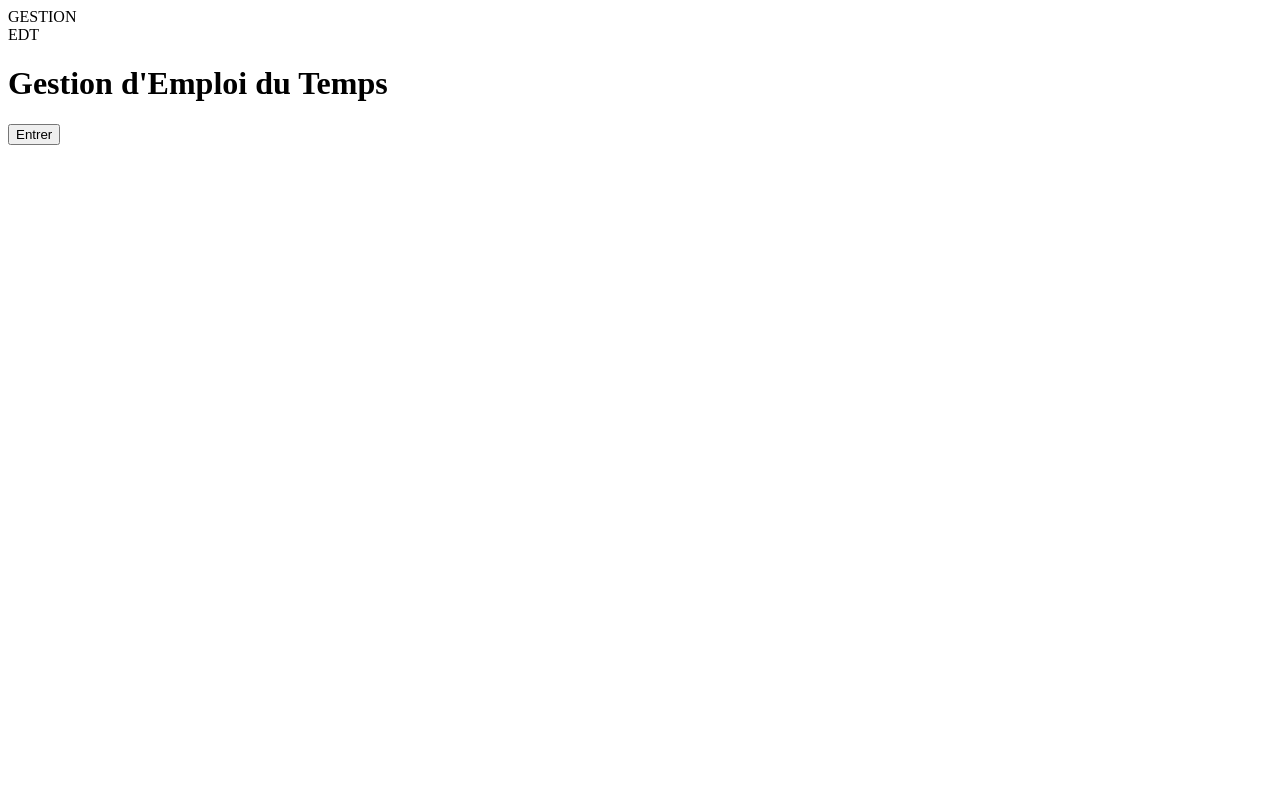
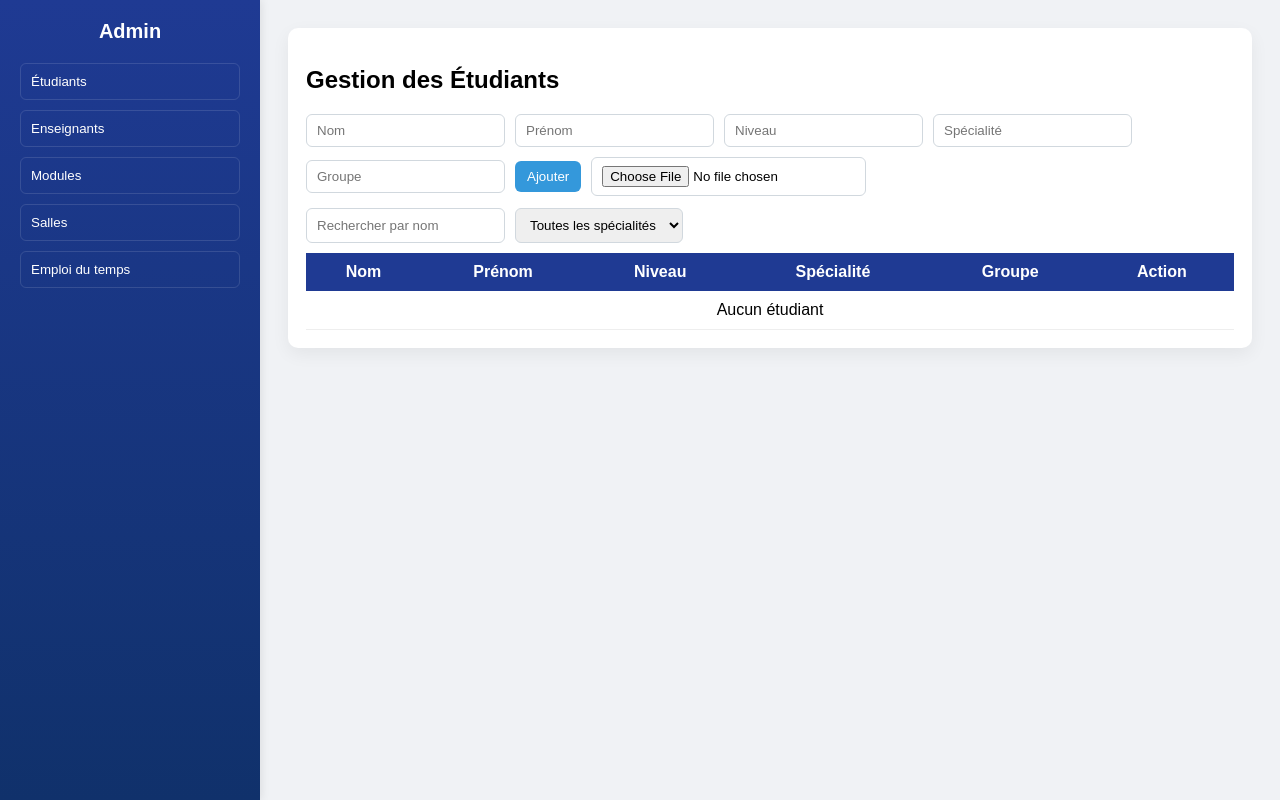
Before and after one commit to Boucherifi-Abderrahmane/mon-projet-react, a React (Vite) app: page /admine in a window 1280 px wide. Built offline with nearby package versions, Linux system fonts and the light colour scheme; the HTML template or start-up script is replaced by a standard one.

Commit message:
abderrahmane

```diff
--- a/src/App.jsx
+++ b/src/App.jsx
@@ -1,23 +1,72 @@
-import React from "react";
+// ...existing code...
+import "./App.css";
+import { useNavigate, Routes, Route } from "react-router-dom";
+import Admine from "./interface/Admine.jsx";
+import Chef from "./interface/Chef.jsx";
+import Enseignant from "./interface/Enseignant.jsx";
+import Etudiant from "./interface/Etudiant.jsx";
 
-export default function InterfaceAccueil() {
+function FormPage() {
+  const navigate = useNavigate();
+
+  const handleSubmit = (e) => {
+    e.preventDefault();
+    const formData = new FormData(e.target);
+    const matricule = (formData.get("matricule") || "").toString().trim().toUpperCase();
+
+    if (!matricule) {
+      alert("Veuillez saisir un matricule.");
+      return;
+    }
+
+    // règles de redirection selon le préfixe du matricule
+    if (/^ADM/.test(matricule)) {
+      navigate("/admine");
+    } else if (/^CH(E)?/.test(matricule) || /^CH/.test(matricule)) {
+      navigate("/chef");
+    } else if (/^EN/.test(matricule)) {
+      navigate("/enseignant");
+    } else if (/^ET/.test(matricule)) {
+      navigate("/etudiant");
+    } else {
+      // fallback : si aucune règle ne correspond, rester sur la page ou envoyer vers "/"
+      alert("Matricule non reconnu. Vérifiez le format.");
+      navigate("/");
+    }
+  };
+
   return (
-    <div className="min-h-screen flex flex-col items-center justify-center bg-gray-100 p-8 text-center">
-      <div className="mb-10">
-        <div className="w-32 h-32 bg-blue-500 rounded-full flex items-center justify-center shadow-lg">
-          <span className="text-white text-xl font-bold">GESTION
-            <br />EDT
-          </span>
+    <div className="form-center">
+      <form className="form-card" onSubmit={handleSubmit}>
+
+
+        <div className="form-group">
+          <label htmlFor="matricule">Matricule</label>
+          <input id="matricule" name="matricule" type="text" placeholder="Ex: ADM001, CH123, EN045, ET678" required />
         </div>
-      </div>
 
-      <h1 className="text-3xl font-bold text-gray-800 mb-6">
-        Gestion d'Emploi du Temps
-      </h1>
+        <div className="form-group">
+          <label htmlFor="password">Mot de passe</label>
+          <input id="password" name="password" type="password" placeholder="Votre mot de passe" required />
+        </div>
 
-      <button onClick={() => window.location.href = '/login' }className="bg-green-500 hover:bg-green-600 text-white py-3 px-10 rounded-xl text-lg font-semibold transition-all shadow-md">
-        Entrer
-      </button>
+        <div className="form-actions">
+          <button type="submit" className="btn">Valider</button>
+        </div>
+      </form>
     </div>
   );
 }
+
+export default function App() {
+  return (
+    <Routes>
+      <Route path="/" element={<FormPage />} />
+      <Route path="/admine" element={<Admine />} />
+      <Route path="/chef" element={<Chef />} />
+      <Route path="/enseignant" element={<Enseignant />} />
+      <Route path="/etudiant" element={<Etudiant />} />
+    </Routes>
+  );
+}
+// ...existing code...
--- /dev/null
+++ b/src/interface/Admine.css
@@ -0,0 +1,110 @@
+/* Layout */
+.layout {
+  display: flex;
+  min-height: 100vh;
+  background: #f0f2f5;
+  font-family: Arial, Helvetica, sans-serif;
+}
+
+/* Sidebar */
+.sidebar {
+  width: 220px;
+  background: linear-gradient(180deg,#1f3a93,#10316b);
+  color: white;
+  padding: 20px;
+  box-shadow: 2px 0 8px rgba(0,0,0,0.08);
+}
+.brand {
+  font-size: 20px;
+  font-weight: 700;
+  margin-bottom: 20px;
+  text-align: center;
+}
+.sidebar nav {
+  display: flex;
+  flex-direction: column;
+  gap: 10px;
+}
+.side-btn {
+  background: transparent;
+  border: 1px solid rgba(255,255,255,0.12);
+  color: white;
+  padding: 10px;
+  text-align: left;
+  border-radius: 6px;
+  cursor: pointer;
+}
+.side-btn:hover { background: rgba(255,255,255,0.06); }
+
+/* Content */
+.content {
+  flex: 1;
+  padding: 28px;
+}
+
+/* Card */
+.card {
+  background: white;
+  padding: 18px;
+  border-radius: 10px;
+  box-shadow: 0 6px 18px rgba(0,0,0,0.06);
+  margin-bottom: 20px;
+}
+
+/* Forms */
+.form-row {
+  display: flex;
+  flex-wrap: wrap;
+  gap: 10px;
+  align-items: center;
+  margin-bottom: 12px;
+}
+.form-row input, .filter-row input, select, .file-input {
+  padding: 8px 10px;
+  border-radius: 6px;
+  border: 1px solid #d1d8de;
+}
+.file-input { display: inline-block; }
+
+/* Filters */
+.filter-row { display:flex; gap:10px; margin-bottom: 8px; }
+
+/* Tables */
+.data-table {
+  width: 100%;
+  border-collapse: collapse;
+  margin-top: 10px;
+}
+.data-table thead th {
+  background: #1f3a93;
+  color: white;
+  padding: 10px;
+}
+.data-table td {
+  padding: 10px;
+  border-bottom: 1px solid #eee;
+  text-align: center;
+}
+
+/* Buttons */
+button {
+  padding: 8px 12px;
+  border-radius: 6px;
+  border: none;
+  background: #3498db;
+  color: white;
+  cursor: pointer;
+}
+button:hover { opacity: 0.95; }
+
+.btn-delete {
+  background: #e74c3c;
+}
+.btn-delete:hover { background: #c0392b; }
+
+/* Responsive */
+@media (max-width: 800px) {
+  .sidebar { display: none; }
+  .content { padding: 14px; }
+  .form-row { flex-direction: column; align-items: stretch; }
+}
--- a/src/interface/Admine.jsx
+++ b/src/interface/Admine.jsx
@@ -1,13 +1,50 @@
 import { useState } from "react";
+import "./Admine.css"; // adapte le chemin si besoin (ici admine.css à la racine src)
 
 export default function Admine() {
-  /******************** ETUDIANTS ********************/
+  const [page, setPage] = useState("etudiants");
+
+  return (
+    <div className="layout">
+      {/* SIDEBAR */}
+      <aside className="sidebar">
+        <div className="brand">Admin</div>
+        <nav>
+          <button className="side-btn" onClick={() => setPage("etudiants")}>Étudiants</button>
+          <button className="side-btn" onClick={() => setPage("enseignants")}>Enseignants</button>
+          <button className="side-btn" onClick={() => setPage("modules")}>Modules</button>
+          <button className="side-btn" onClick={() => setPage("salles")}>Salles</button>
+          <button className="side-btn" onClick={() => setPage("emploi")}>Emploi du temps</button>
+        </nav>
+      </aside>
+
+      {/* CONTENU */}
+      <main className="content">
+        {page === "etudiants" && <GestionEtudiants />}
+        {page === "enseignants" && <GestionEnseignants />}
+        {page === "modules" && <GestionModules />}
+        {page === "salles" && <Salles />}
+        {page === "emploi" && (
+          <div className="card">
+            <h2>Emploi du temps</h2>
+            <p>Page emploi du temps — à compléter (drag & drop possible).</p>
+          </div>
+        )}
+      </main>
+    </div>
+  );
+}
+
+/* ================= Gestion Étudiants ================= */
+function GestionEtudiants() {
   const [etudiants, setEtudiants] = useState([]);
   const [nom, setNom] = useState("");
   const [prenom, setPrenom] = useState("");
   const [niveau, setNiveau] = useState("");
   const [specialite, setSpecialite] = useState("");
   const [groupe, setGroupe] = useState("");
+  const [search, setSearch] = useState("");
+  const [filterSpec, setFilterSpec] = useState("");
 
   const ajouterEtudiant = () => {
     if (!nom || !prenom || !niveau || !specialite || !groupe) return;
@@ -15,22 +52,83 @@ export default function Admine() {
     setNom(""); setPrenom(""); setNiveau(""); setSpecialite(""); setGroupe("");
   };
 
-  const supprimerEtudiant = (id) => {
-    setEtudiants(etudiants.filter((e) => e.id !== id));
-  };
+  const supprimerEtudiant = (id) => setEtudiants(etudiants.filter(e => e.id !== id));
 
   const importerEtudiants = (e) => {
-    const file = e.target.files[0];
+    const file = e.target.files?.[0];
     if (!file) return;
     const reader = new FileReader();
-    reader.onload = (event) => setEtudiants(JSON.parse(event.target.result));
+    reader.onload = (ev) => {
+      try {
+        const data = JSON.parse(ev.target.result);
+        if (Array.isArray(data)) setEtudiants(data);
+      } catch (err) {
+        alert("Fichier JSON invalide");
+      }
+    };
     reader.readAsText(file);
   };
 
-  /******************** ENSEIGNANTS ********************/
+  // recherche + filtre
+  const visible = etudiants.filter(e =>
+    e.nom.toLowerCase().includes(search.toLowerCase()) &&
+    (filterSpec === "" || e.specialite === filterSpec)
+  );
+
+  // options spécialités dynamiques
+  const specs = Array.from(new Set(etudiants.map(e => e.specialite))).filter(Boolean);
+
+  return (
+    <div className="card">
+      <h2>Gestion des Étudiants</h2>
+
+      <div className="form-row">
+        <input placeholder="Nom" value={nom} onChange={(e) => setNom(e.target.value)} />
+        <input placeholder="Prénom" value={prenom} onChange={(e) => setPrenom(e.target.value)} />
+        <input placeholder="Niveau" value={niveau} onChange={(e) => setNiveau(e.target.value)} />
+        <input placeholder="Spécialité" value={specialite} onChange={(e) => setSpecialite(e.target.value)} />
+        <input placeholder="Groupe" value={groupe} onChange={(e) => setGroupe(e.target.value)} />
+        <button onClick={ajouterEtudiant}>Ajouter</button>
+        <input className="file-input" type="file" accept=".json" onChange={importerEtudiants} />
+      </div>
+
+      <div className="filter-row">
+        <input placeholder="Rechercher par nom" value={search} onChange={(e) => setSearch(e.target.value)} />
+        <select value={filterSpec} onChange={(e) => setFilterSpec(e.target.value)}>
+          <option value="">Toutes les spécialités</option>
+          {specs.map((s) => <option key={s} value={s}>{s}</option>)}
+        </select>
+      </div>
+
+      <table className="data-table">
+        <thead>
+          <tr><th>Nom</th><th>Prénom</th><th>Niveau</th><th>Spécialité</th><th>Groupe</th><th>Action</th></tr>
+        </thead>
+        <tbody>
+          {visible.length === 0 ? (
+            <tr><td colSpan="6">Aucun étudiant</td></tr>
+          ) : visible.map((e) => (
+            <tr key={e.id}>
+              <td>{e.nom}</td>
+              <td>{e.prenom}</td>
+              <td>{e.niveau}</td>
+              <td>{e.specialite}</td>
+              <td>{e.groupe}</td>
+              <td><button className="btn-delete" onClick={() => supprimerEtudiant(e.id)}>Supprimer</button></td>
+            </tr>
+          ))}
+        </tbody>
+      </table>
+    </div>
+  );
+}
+
+/* ================= Gestion Enseignants ================= */
+function GestionEnseignants() {
   const [enseignants, setEnseignants] = useState([]);
   const [nomEns, setNomEns] = useState("");
   const [prenomEns, setPrenomEns] = useState("");
+  const [search, setSearch] = useState("");
 
   const ajouterEnseignant = () => {
     if (!nomEns || !prenomEns) return;
@@ -38,141 +136,115 @@ export default function Admine() {
     setNomEns(""); setPrenomEns("");
   };
 
-  const supprimerEnseignant = (id) => {
-    setEnseignants(enseignants.filter((e) => e.id !== id));
-  };
+  const supprimerEnseignant = (id) => setEnseignants(enseignants.filter(e => e.id !== id));
 
   const importerEnseignants = (e) => {
-    const file = e.target.files[0];
+    const file = e.target.files?.[0];
     if (!file) return;
     const reader = new FileReader();
-    reader.onload = (event) => setEnseignants(JSON.parse(event.target.result));
+    reader.onload = (ev) => {
+      try {
+        const data = JSON.parse(ev.target.result);
+        if (Array.isArray(data)) setEnseignants(data);
+      } catch { alert("Fichier JSON invalide"); }
+    };
     reader.readAsText(file);
   };
 
-  /******************** MODULES ********************/
-  const [modules, setModules] = useState([]);
-  const [nomModule, setNomModule] = useState("");
-  const [ensResponsable, setEnsResponsable] = useState("");
-
-  const ajouterModule = () => {
-    if (!nomModule || !ensResponsable) return;
-    setModules([...modules, { id: Date.now(), nom: nomModule, enseignant: ensResponsable }]);
-    setNomModule(""); setEnsResponsable("");
-  };
-
-  const supprimerModule = (id) => {
-    setModules(modules.filter((m) => m.id !== id));
-  };
-
-  const importerModules = (e) => {
-    const file = e.target.files[0];
-    if (!file) return;
-    const reader = new FileReader();
-    reader.onload = (event) => setModules(JSON.parse(event.target.result));
-    reader.readAsText(file);
-  };
+  const visible = enseignants.filter(a => a.nom.toLowerCase().includes(search.toLowerCase()));
 
   return (
-    <div style={{ padding: "20px", fontFamily: "Arial" }}>
-      <h1 style={{ textAlign: "center" }}>Interface Administrateur</h1>
+    <div className="card">
+      <h2>Gestion des Enseignants</h2>
 
-      {/* ================= ETUDIANTS ================= */}
-      <h2>Gestion des Étudiants</h2>
-      <input placeholder="Nom" value={nom} onChange={(e) => setNom(e.target.value)} />
-      <input placeholder="Prénom" value={prenom} onChange={(e) => setPrenom(e.target.value)} />
-      <input placeholder="Niveau" value={niveau} onChange={(e) => setNiveau(e.target.value)} />
-      <input placeholder="Spécialité" value={specialite} onChange={(e) => setSpecialite(e.target.value)} />
-      <input placeholder="Groupe" value={groupe} onChange={(e) => setGroupe(e.target.value)} />
-      <button onClick={ajouterEtudiant}>Ajouter</button>
-      <input type="file" accept=".json" onChange={importerEtudiants} />
+      <div className="form-row">
+        <input placeholder="Nom" value={nomEns} onChange={(e) => setNomEns(e.target.value)} />
+        <input placeholder="Prénom" value={prenomEns} onChange={(e) => setPrenomEns(e.target.value)} />
+        <button onClick={ajouterEnseignant}>Ajouter</button>
+        <input className="file-input" type="file" accept=".json" onChange={importerEnseignants} />
+      </div>
 
-      <table border="1" width="100%" style={{ marginTop: "10px" }}>
-        <thead>
-          <tr><th>Nom</th><th>Prénom</th><th>Niveau</th><th>Spécialité</th><th>Groupe</th><th>Action</th></tr>
-        </thead>
+      <div className="filter-row">
+        <input placeholder="Rechercher par nom" value={search} onChange={(e) => setSearch(e.target.value)} />
+      </div>
+
+      <table className="data-table">
+        <thead><tr><th>Nom</th><th>Prénom</th><th>Action</th></tr></thead>
         <tbody>
-          {etudiants.map((e) => (
-            <tr key={e.id}>
-              <td>{e.nom}</td>
-              <td>{e.prenom}</td>
-              <td>{e.niveau}</td>
-              <td>{e.specialite}</td>
-              <td>{e.groupe}</td>
-              <td><button onClick={() => supprimerEtudiant(e.id)}>Supprimer</button></td>
-            </tr>
+          {visible.length === 0 ? <tr><td colSpan="3">Aucun enseignant</td></tr> : visible.map(e => (
+            <tr key={e.id}><td>{e.nom}</td><td>{e.prenom}</td><td><button className="btn-delete" onClick={() => supprimerEnseignant(e.id)}>Supprimer</button></td></tr>
           ))}
         </tbody>
       </table>
-
-      <hr />
-
-      {/* ================= ENSEIGNANTS ================= */}
-      <h2>Gestion des Enseignants</h2>
-      <input placeholder="Nom" value={nomEns} onChange={(e) => setNomEns(e.target.value)} />
-      <input placeholder="Prénom" value={prenomEns} onChange={(e) => setPrenomEns(e.target.value)} />
-      <button onClick={ajouterEnseignant}>Ajouter</button>
-      <input type="file" accept=".json" onChange={importerEnseignants} />
-
-      <table border="1" width="100%" style={{ marginTop: "10px" }}>
-        <thead>
-          <tr><th>Nom</th><th>Prénom</th><th>Action</th></tr>
-        </thead>
-        <tbody>
-          {enseignants.map((e) => (
-            <tr key={e.id}>
-              <td>{e.nom}</td>
-              <td>{e.prenom}</td>
-              <td><button onClick={() => supprimerEnseignant(e.id)}>Supprimer</button></td>
-            </tr>
-          ))}
-        </tbody>
-      </table>
-
-      <hr />
-
-      {/* ================= MODULES ================= */}
-      <h2>Gestion des Modules</h2>
-      <input placeholder="Nom du module" value={nomModule} onChange={(e) => setNomModule(e.target.value)} />
-      <select value={ensResponsable} onChange={(e) => setEnsResponsable(e.target.value)}>
-        <option value="">-- Enseignant responsable --</option>
-        {enseignants.map((e) => (
-          <option key={e.id} value={`${e.nom} ${e.prenom}`}>{e.nom} {e.prenom}</option>
-        ))}
-      </select>
-      <button onClick={ajouterModule}>Ajouter</button>
-      <input type="file" accept=".json" onChange={importerModules} />
-
-      <table border="1" width="100%" style={{ marginTop: "10px" }}>
-        <thead>
-          <tr><th>Module</th><th>Enseignant</th><th>Action</th></tr>
-        </thead>
-        <tbody>
-          {modules.map((m) => (
-            <tr key={m.id}>
-              <td>{m.nom}</td>
-              <td>{m.enseignant}</td>
-              <td><button onClick={() => supprimerModule(m.id)}>Supprimer</button></td>
-            </tr>
-          ))}
-        </tbody>
-      </table>
-
-      <hr />
-
-      {/* ================= SALLES ================= */}
-      <h2>Gestion des Salles</h2>
-      <Salles />
     </div>
   );
 }
 
-/******************** SALLES ********************/
+/* ================= Gestion Modules ================= */
+function GestionModules() {
+  const [modules, setModules] = useState([]);
+  const [nomModule, setNomModule] = useState("");
+  const [ModuleSpecialite, setModuleSpecialite] = useState("");
+
+  const [search, setSearch] = useState("");
+
+  const ajouterModule = () => {
+    if (!nomModule) return;
+    setModules([...modules, { id: Date.now(), nom: nomModule }]);
+    setNomModule("");
+  };
+
+  const supprimerModule = (id) => setModules(modules.filter(m => m.id !== id));
+
+  const importerModules = (e) => {
+    const file = e.target.files?.[0];
+    if (!file) return;
+    const reader = new FileReader();
+    reader.onload = (ev) => {
+      try {
+        const data = JSON.parse(ev.target.result);
+        if (Array.isArray(data)) setModules(data);
+      } catch { alert("Fichier JSON invalide"); }
+    };
+    reader.readAsText(file);
+  };
+
+  const visible = modules.filter(m => m.nom.toLowerCase().includes(search.toLowerCase()));
+
+  return (
+    <div className="card">
+      <h2>Gestion des Modules</h2>
+
+      <div className="form-row">
+        <input placeholder="Nom du module" value={nomModule} onChange={(e) => setNomModule(e.target.value)} />
+        <input placeholder="Specialite" value={nomModule} onChange={(e) => setModuleSpecialite(e.target.value)} />
+        <button onClick={ajouterModule}>Ajouter</button>
+        <input className="file-input" type="file" accept=".json" onChange={importerModules} />
+      </div>
+
+      <div className="filter-row">
+        <input placeholder="Rechercher par module" value={search} onChange={(e) => setSearch(e.target.value)} />
+      </div>
+
+      <table className="data-table">
+        <thead><tr><th>Module</th><th>Action</th></tr></thead>
+        <tbody>
+          {visible.length === 0 ? <tr><td colSpan="2">Aucun module</td></tr> : visible.map(m => (
+            <tr key={m.id}><td>{m.nom}</td><td><button className="btn-delete" onClick={() => supprimerModule(m.id)}>Supprimer</button></td></tr>
+          ))}
+        </tbody>
+      </table>
+    </div>
+  );
+}
+
+/* ================= SALLES ================= */
 function Salles() {
   const [nomSalle, setNomSalle] = useState("");
   const [capacite, setCapacite] = useState("");
   const [localisation, setLocalisation] = useState("");
   const [salles, setSalles] = useState([]);
+  const [search, setSearch] = useState("");
 
   const ajouterSalle = () => {
     if (!nomSalle || !capacite || !localisation) return;
@@ -180,39 +252,44 @@ function Salles() {
     setNomSalle(""); setCapacite(""); setLocalisation("");
   };
 
-  const supprimerSalle = (id) => {
-    setSalles(salles.filter((s) => s.id !== id));
-  };
+  const supprimerSalle = (id) => setSalles(salles.filter(s => s.id !== id));
 
   const importerSalles = (e) => {
-    const file = e.target.files[0];
+    const file = e.target.files?.[0];
     if (!file) return;
     const reader = new FileReader();
-    reader.onload = (event) => setSalles(JSON.parse(event.target.result));
+    reader.onload = (ev) => {
+      try {
+        const data = JSON.parse(ev.target.result);
+        if (Array.isArray(data)) setSalles(data);
+      } catch { alert("Fichier JSON invalide"); }
+    };
     reader.readAsText(file);
   };
 
+  const visible = salles.filter(s => s.nomSalle.toLowerCase().includes(search.toLowerCase()));
+
   return (
-    <div style={{ border: "1px solid #ccc", padding: "20px", borderRadius: "8px", background: "#f4f4f4" }}>
-      <h3>Ajouter une salle</h3>
-      <input placeholder="Nom de la salle" value={nomSalle} onChange={(e) => setNomSalle(e.target.value)} />
-      <input type="number" placeholder="Capacité" value={capacite} onChange={(e) => setCapacite(e.target.value)} />
-      <input placeholder="Localisation" value={localisation} onChange={(e) => setLocalisation(e.target.value)} />
-      <button onClick={ajouterSalle}>Ajouter</button>
-      <input type="file" accept=".json" onChange={importerSalles} />
+    <div className="card">
+      <h2>Gestion des Salles</h2>
 
-      <table border="1" width="100%" style={{ marginTop: "10px" }}>
-        <thead>
-          <tr><th>Nom</th><th>Capacité</th><th>Localisation</th><th>Action</th></tr>
-        </thead>
+      <div className="form-row">
+        <input placeholder="Nom de la salle" value={nomSalle} onChange={(e) => setNomSalle(e.target.value)} />
+        <input type="number" placeholder="Capacité" value={capacite} onChange={(e) => setCapacite(e.target.value)} />
+        <input placeholder="Localisation" value={localisation} onChange={(e) => setLocalisation(e.target.value)} />
+        <button onClick={ajouterSalle}>Ajouter</button>
+        <input className="file-input" type="file" accept=".json" onChange={importerSalles} />
+      </div>
+
+      <div className="filter-row">
+        <input placeholder="Rechercher par nom de salle" value={search} onChange={(e) => setSearch(e.target.value)} />
+      </div>
+
+      <table className="data-table">
+        <thead><tr><th>Nom</th><th>Capacité</th><th>Localisation</th><th>Action</th></tr></thead>
         <tbody>
-          {salles.map((s) => (
-            <tr key={s.id}>
-              <td>{s.nomSalle}</td>
-              <td>{s.capacite}</td>
-              <td>{s.localisation}</td>
-              <td><button onClick={() => supprimerSalle(s.id)}>Supprimer</button></td>
-            </tr>
+          {visible.length === 0 ? <tr><td colSpan="4">Aucune salle</td></tr> : visible.map(s => (
+            <tr key={s.id}><td>{s.nomSalle}</td><td>{s.capacite}</td><td>{s.localisation}</td><td><button className="btn-delete" onClick={() => supprimerSalle(s.id)}>Supprimer</button></td></tr>
           ))}
         </tbody>
       </table>
```
